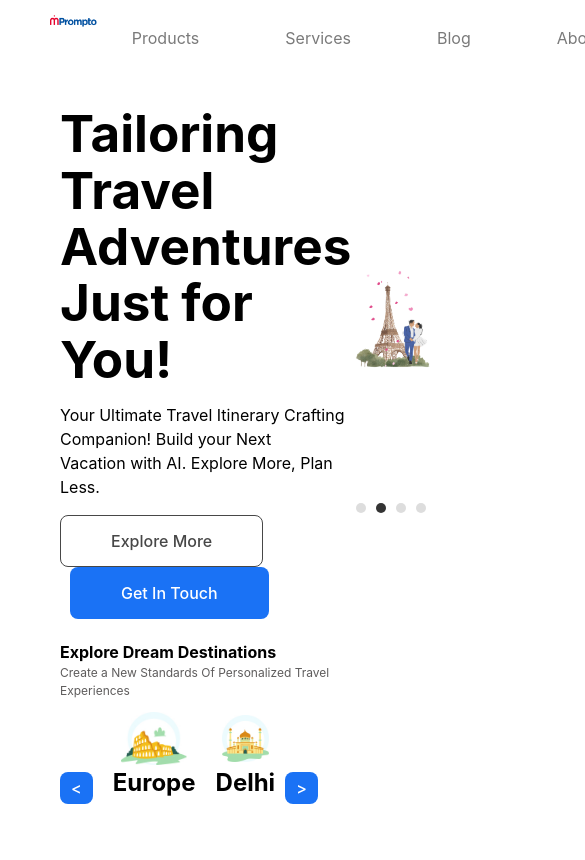
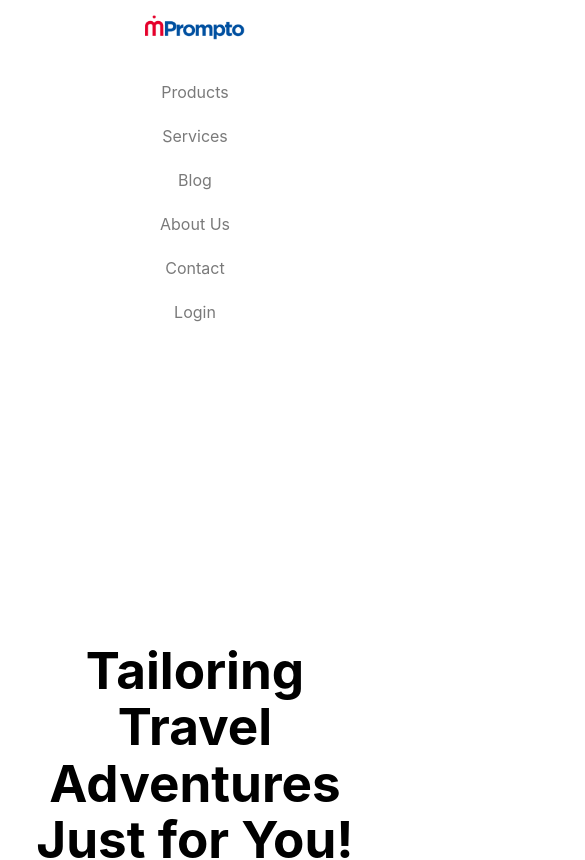
Before and after one commit to samuelEvans000/sypto, a React (Vite) app: page / in a window 390 px wide. Shown: the top 860 px of the page, 585 px wide, since content can reach past the window. Built offline with nearby package versions, Linux system fonts and the light colour scheme.

Commit message:
modified

```diff
--- a/src/App.css
+++ b/src/App.css
@@ -1,5 +1,5 @@
 #root {
-  max-width: 1280px;
+  max-width: 1200px;
   margin: 0 auto;
   padding: 2rem;
   text-align: center;
--- a/src/App.jsx
+++ b/src/App.jsx
@@ -1,5 +1,5 @@
 
-// import './App.css'
+
 import HomePage from './HomePage/HomePage'
 import Navbar from './Navbar/Navbar'
 
--- a/src/HomePage/HomePage.css
+++ b/src/HomePage/HomePage.css
@@ -1,62 +1,66 @@
-.Home{
+
+.Home {
     display: flex;
     justify-content: space-around;
-    /* width: 100vw; */
+    width: 100vw;
     height: 100vh;
     background-color: #ffffff;
     color: #000;
 }
 
-.content h1{
-    margin-bottom: 0%;
+.content{margin-top: 0px;}
+
+.content h1 {
+    margin-bottom: 0;
 }
-.sec-line{
-    margin-top: 0%;
+
+.sec-line {
+    margin-top: 0;
 }
-.para-1{
-    margin-bottom: 0%;
+
+.para-1 {
+    margin-bottom: 0;
 }
-.para-2{
-    margin-top: 0%;
 
+.para-2 {
+    margin-top: 0;
 }
-.content{
-    margin-left: 60px;
-}
-.explore{
+
+
+.explore {
     color: rgb(71, 71, 71);
     border: 1px solid rgb(71, 71, 71);
     padding: 15px 50px;
     background-color: #ffffff;
 }
 
-.touch{
+.touch {
     color: #fff;
     background-color: #1a72f5;
     padding: 15px 50px;
     margin-left: 10px;
 }
 
-.touch:hover{
+.touch:hover {
     animation: glow 1s ease-in infinite;
 }
+
 .touch:hover::before {
     filter: blur(20px);
     opacity: 1;
 }
-.product-slider{
+
+.product-slider {
     display: flex;
     width: 80%;
+}
 
-
-}
-.product-slide{
+.product-slide {
     display: flex;
     width: 100%;
-
 }
 
-.product-card{
+.product-card {
     display: flex;
     flex-direction: column;
     margin-right: 10px;
@@ -67,24 +71,24 @@
     align-items: center;
 }
 
-.product-image{
+.product-image {
     width: 80%;
     height: 60%;
     object-fit: contain;
 }
-.product-name{
-    margin-top: 0%;
+
+.product-name {
+    margin-top: 0;
     text-align: center;
 }
-.images{
+
+.images {
     width: 40%;
     height: 50%;
 }
 
-
-
-.prev-button{
-    padding: 5px 10px ;
+.prev-button {
+    padding: 5px 10px;
     color: #fff;
     background-color: #1a72f5;
     margin-top: 60px;
@@ -92,16 +96,11 @@
     outline: none;
 }
 
-
-
-
-
-.next-button{
+.next-button {
     padding: 5px 10px;
     color: #fff;
     background-color: #1a72f5;
     margin-top: 60px;
-    /* margin-left: 10px; */
 }
 
 @keyframes glow {
@@ -116,15 +115,50 @@
     }
 }
 
-
-.content h4{
-margin-bottom: 0%;
+.content h4 {
+    margin-bottom: 0;
     font-weight: bolder;
 }
 
-.para-3{
-    margin-top: 0%;
-    font-size:12px;
-    font-weight:400;
+.para-3 {
+    margin-top: 0;
+    font-size: 12px;
+    font-weight: 400;
     color: #5e5c5c;
 }
+
+
+@media (max-width: 768px) {
+    .Home {
+        flex-direction: column;
+        align-items: center;
+        text-align: center;
+       margin-top: 60%;
+    }
+   .touch{
+    margin-top: 5px;
+   }
+    .content {
+        margin: 20px;
+    }
+
+    .product-slider {
+        width: 100%;
+        flex-wrap: wrap;
+    }
+
+    .product-card {
+        margin: 10px 0;
+        width: 45%;
+    }
+
+    .images {
+        width: 100%;
+        height: auto;
+    }
+
+    .prev-button,
+    .next-button {
+        margin-top: 20px;
+    }
+}
--- a/src/HomePage/HomePage.jsx
+++ b/src/HomePage/HomePage.jsx
@@ -1,4 +1,4 @@
-// import React from 'react'
+
 import "./HomePage.css";
 import ImageSlider from "../ImageSlider/ImageSlider";
 import { useState } from "react";
--- a/src/ImageSlider/ImageSlider.css
+++ b/src/ImageSlider/ImageSlider.css
@@ -1,7 +1,7 @@
 .image-slider {
     position: relative;
     width: 100%;
-    max-width: 600px; /* Adjust the width as needed */
+    max-width: 600px;
     margin: 0 auto;
     height: 100%;
 
@@ -36,11 +36,6 @@
     width: 100%;
   }
 
-  /* img {
-    max-width: 100%;
-    height: auto;
-  } */
-
   .dots-container {
     display: flex;
     justify-content: center;
--- a/src/ImageSlider/ImageSlider.jsx
+++ b/src/ImageSlider/ImageSlider.jsx
@@ -1,6 +1,6 @@
 /* eslint-disable react/prop-types */
 import { useState, useEffect } from "react";
-import "./ImageSlider.css"; // Create a CSS file for styling
+import "./ImageSlider.css";
 
 const ImageSlider = ({ images }) => {
   const [currentImageIndex, setCurrentImageIndex] = useState(0);
@@ -10,7 +10,7 @@ const ImageSlider = ({ images }) => {
       setCurrentImageIndex((prevIndex) =>
         prevIndex === images.length - 1 ? 0 : prevIndex + 1
       );
-    }, 3000); // 2-second interval
+    }, 3000);
 
     return () => clearInterval(interval);
   }, [images]);
@@ -34,7 +34,7 @@ const ImageSlider = ({ images }) => {
       <div className="dots-container">
         {images.map((_, index) => (
           <span
-            key={`dot-${index}`} // Use a unique key for each dot
+            key={`dot-${index}`}
             className={`dot ${index === currentImageIndex ? "active" : ""}`}
             onClick={() => handleDotClick(index)}
           ></span>
--- a/src/Navbar/Navbar.css
+++ b/src/Navbar/Navbar.css
@@ -1,44 +1,41 @@
-/* src/Navbar.css */
-.navbar{
+
+.navbar {
   display: flex;
   width: 100%;
-    /* background-color: #333; */
   justify-content: space-between;
   margin-top: 5px;
   background-color: #ffffff;
+  z-index: 100;
+  position: relative;
 }
-.navbar img{
+
+.navbar img {
   cursor: pointer;
+  width: 12%;
+  height: auto;
+  margin-top: 10px;
+  margin-left: 50px;
 }
+
 .navbar-content {
   color: #000;
   margin-right: 30px;
-    width: 100%;
-  }
-
- .navbar img{
-    width: 12%;
-    height: 30%;
-    margin-top: 10px;
-    margin-left: 50px;
+  width: auto;
 }
 
 .nav-list {
   list-style: none;
   padding: 0;
   display: flex;
-    /* margin-top: 20px; */
   color: #000;
 }
 
 .nav-item {
   margin-right: 1rem;
-    padding: 5px 35px ;
-
-    /* border: 1px solid #000; */
+  padding: 5px 15px;
 }
 
-  .nav-item:hover{
+.nav-item:hover {
   border: 1px solid #000;
   border-radius: 10px;
 }
@@ -47,3 +44,31 @@
   text-decoration: none;
   color: #7a7a7a;
 }
+
+
+@media (max-width: 768px) {
+  .navbar {
+    flex-direction: column;
+    align-items: center;
+  }
+
+  .navbar img {
+    margin: 10px 0;
+    width: 100px;
+  }
+
+  .navbar-content {
+    margin: 20px 0;
+    text-align: center;
+  }
+
+  .nav-list {
+    flex-direction: column;
+    align-items: center;
+  }
+
+  .nav-item {
+    margin: 5px 0;
+    padding: 5px 10px;
+  }
+}
--- a/src/Navbar/Navbar.jsx
+++ b/src/Navbar/Navbar.jsx
@@ -1,4 +1,4 @@
-// import React from 'react'
+
 import './Navbar.css'
 import Logo from '../../public/assets/Logo.png'
 
```
Lines whose indentation alone changed are shown as unchanged.
